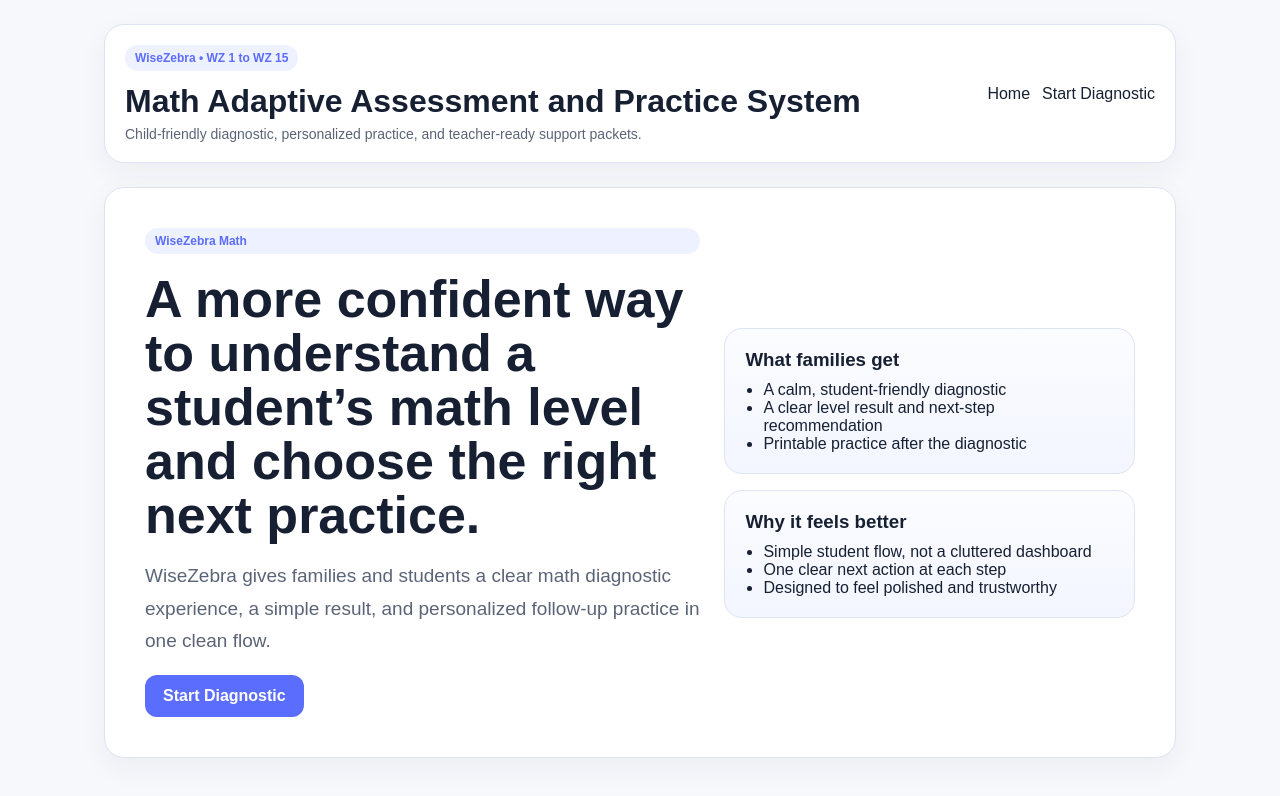
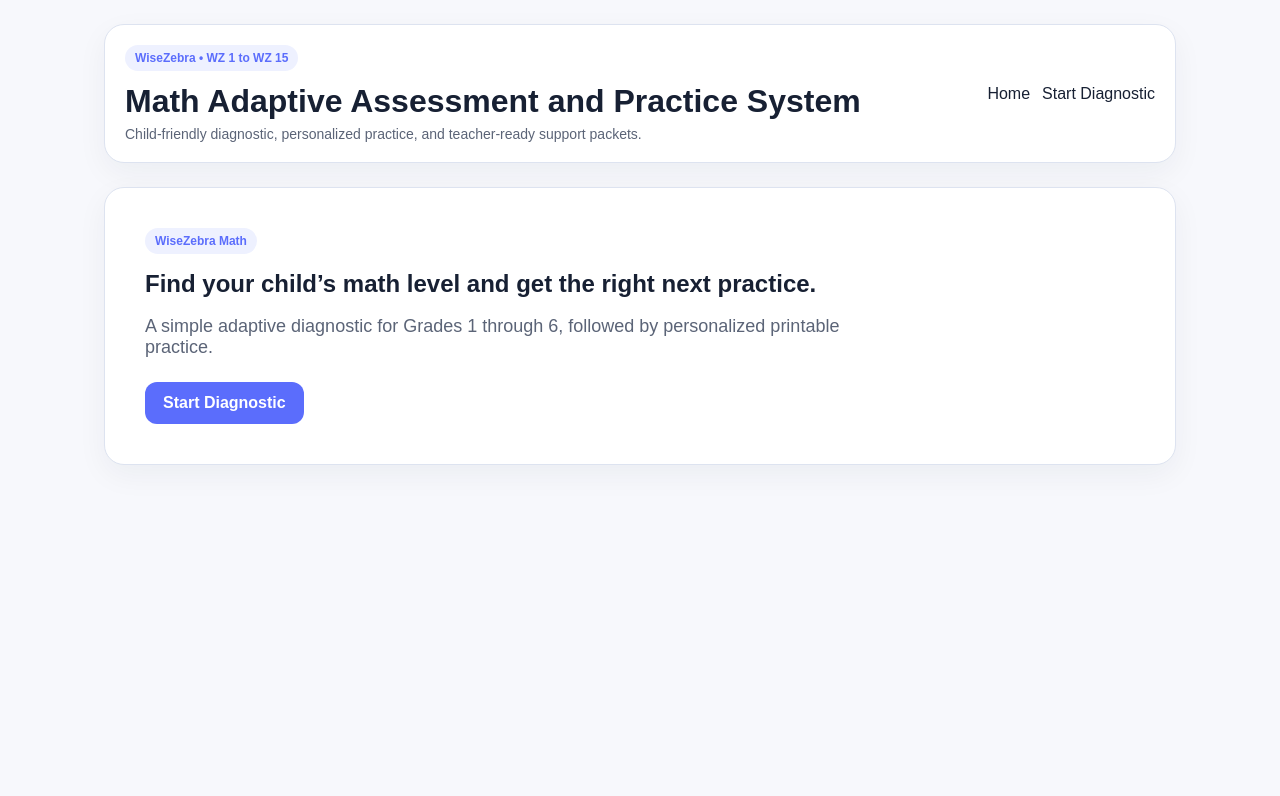
Before and after one commit to TZ2024/wisezebra-math-adaptive-system, a Next.js app: page / in a window 1280 px wide. Shown: the top 796 px of the page. Built offline with nearby package versions, Linux system fonts and the light colour scheme.

Commit message:
Revise customer hero section in page.tsx
Simplify homepage for parents

```diff
--- a/app/page.tsx
+++ b/app/page.tsx
@@ -6,34 +6,19 @@
     <main>
       <SiteHeader />
       <div className="container grid">
-        <section className="customer-hero card">
-          <div className="customer-hero-copy">
-            <div className="badge">WiseZebra Math</div>
-            <h2 className="customer-hero-title">A more confident way to understand a student’s math level and choose the right next practice.</h2>
-            <p className="customer-hero-subtitle">
-              WiseZebra gives families and students a clear math diagnostic experience, a simple result, and personalized follow-up practice in one clean flow.
-            </p>
-            <div className="customer-hero-actions">
-              <Link className="button" href="/student/start">Start Diagnostic</Link>
-            </div>
-          </div>
-          <div className="customer-hero-panel">
-            <div className="customer-panel-card">
-              <h3>What families get</h3>
-              <ul className="list">
-                <li>A calm, student-friendly diagnostic</li>
-                <li>A clear level result and next-step recommendation</li>
-                <li>Printable practice after the diagnostic</li>
-              </ul>
-            </div>
-            <div className="customer-panel-card">
-              <h3>Why it feels better</h3>
-              <ul className="list">
-                <li>Simple student flow, not a cluttered dashboard</li>
-                <li>One clear next action at each step</li>
-                <li>Designed to feel polished and trustworthy</li>
-              </ul>
-            </div>
+        <section className="card" style={{ padding: 40 }}>
+          <div className="badge">WiseZebra Math</div>
+          <h2 style={{ marginTop: 16, marginBottom: 12 }}>
+            Find your child’s math level and get the right next practice.
+          </h2>
+          <p className="helper" style={{ maxWidth: 720, fontSize: 18 }}>
+            A simple adaptive diagnostic for Grades 1 through 6, followed by
+            personalized printable practice.
+          </p>
+          <div style={{ marginTop: 24 }}>
+            <Link className="button" href="/student/start">
+              Start Diagnostic
+            </Link>
           </div>
         </section>
       </div>
```
